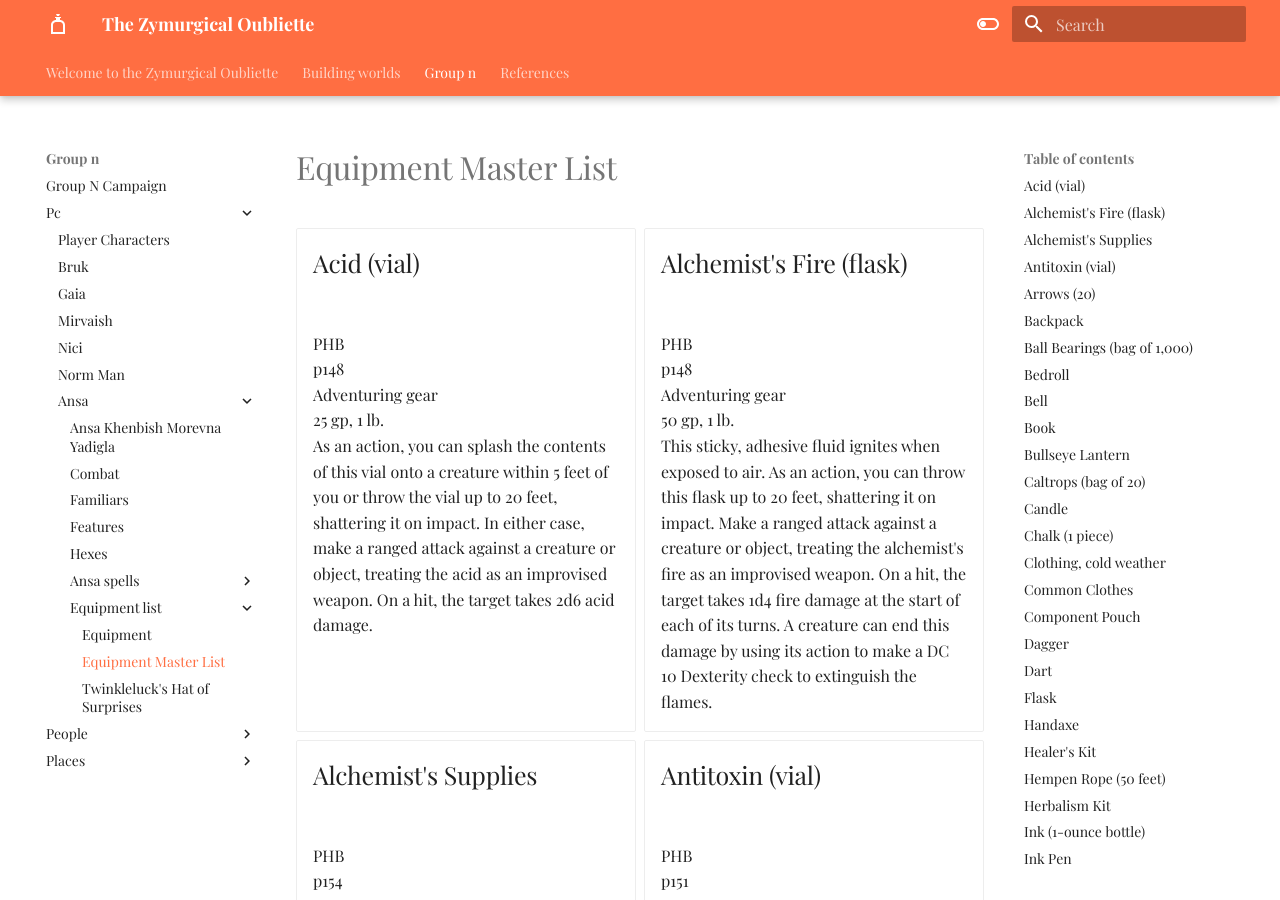
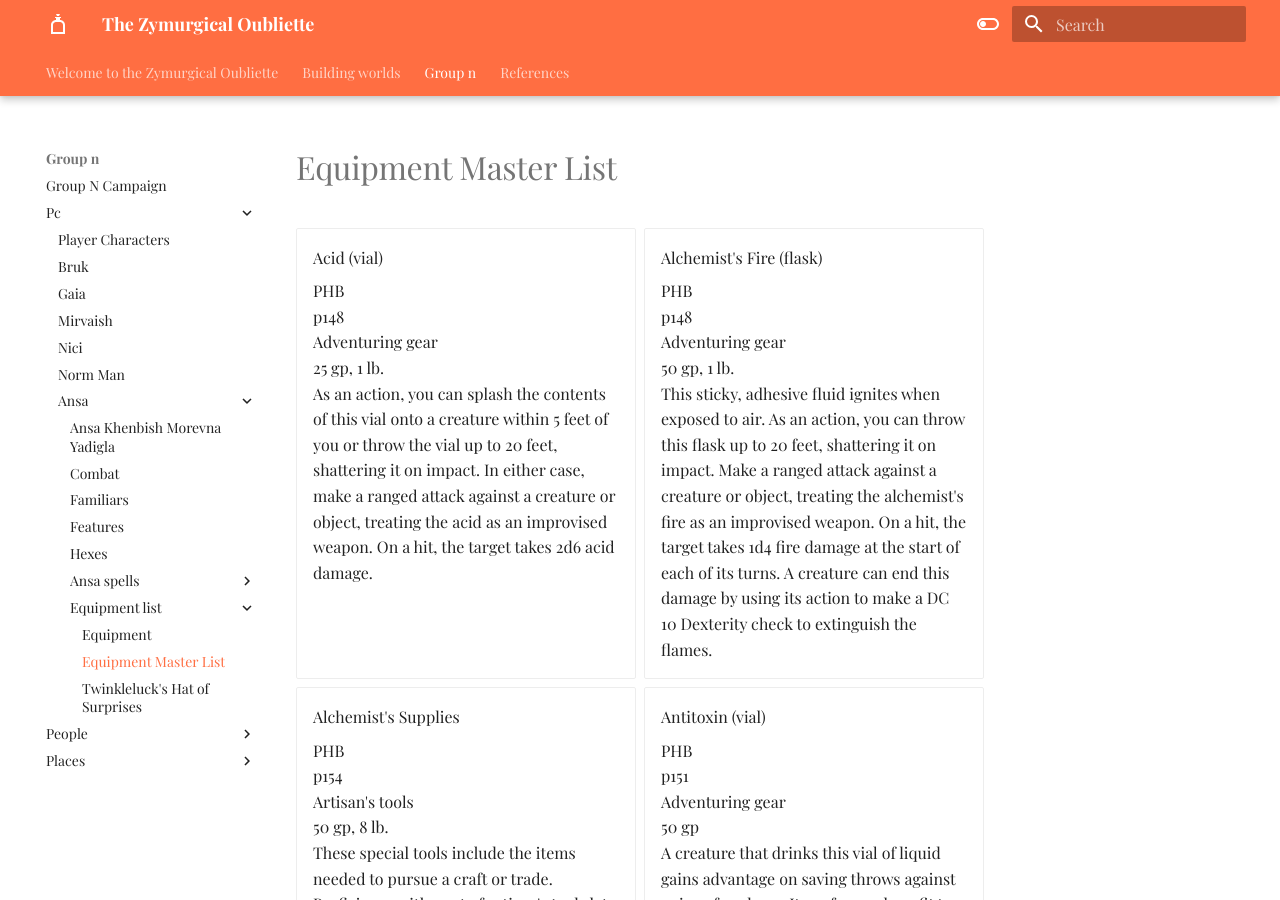
Before and after one commit to Half-Guinea-Press/zymurgical-oubliette, an MkDocs documentation site: the page built from docs/group-n/pc/ansa/equipment_list/master list.md, in a window 1280 px wide and 900 px high. Built offline with MkDocs 1.6.1 and Material for MkDocs 9.7.7, drawn with Linux system fonts in a browser that asks for light colours; some web fonts are replaced; comment, search, counter and statistics services are not loaded.

Commit message:
Update master list.md

```diff
--- a/docs/group-n/pc/ansa/equipment_list/master list.md
+++ b/docs/group-n/pc/ansa/equipment_list/master list.md
@@ -2,21 +2,24 @@
 
 <div class="grid cards" markdown>
 
--   ## Acid (vial)<br>
+-   Acid (vial)
+
     PHB<br>
     p148<br>
     Adventuring gear<br>
     25 gp, 1 lb.<br>
     As an action, you can splash the contents of this vial onto a creature within 5 feet of you or throw the vial up to 20 feet, shattering it on impact. In either case, make a ranged attack against a creature or object, treating the acid as an improvised weapon. On a hit, the target takes 2d6 acid damage.
 
--   ## Alchemist's Fire (flask)<br>
+-   Alchemist's Fire (flask)
+
     PHB<br>
     p148<br>
     Adventuring gear<br>
     50 gp, 1 lb.<br>
     This sticky, adhesive fluid ignites when exposed to air. As an action, you can throw this flask up to 20 feet, shattering it on impact. Make a ranged attack against a creature or object, treating the alchemist's fire as an improvised weapon. On a hit, the target takes 1d4 fire damage at the start of each of its turns. A creature can end this damage by using its action to make a DC 10 Dexterity check to extinguish the flames.
 
--   ## Alchemist's Supplies<br>
+-   Alchemist's Supplies
+
     PHB<br>
     p154<br>
     Artisan's tools<br>
@@ -36,80 +39,92 @@
     Neutralize acid	20<br>
     See the Tool Proficiencies entry for more information.
 
--   ## Antitoxin (vial)<br>
+-   Antitoxin (vial)
+
     PHB<br>
     p151<br>
     Adventuring gear<br>
     50 gp<br>
     A creature that drinks this vial of liquid gains advantage on saving throws against poison for 1 hour. It confers no benefit to undead or constructs.
 
--   ## Arrows (20)<br>
+-   Arrows (20)
+
     PHB<br>
     p150<br>
     Ammunition<br>
     1 gp, 1 lb.
 
--   ## Backpack<br>
+-   Backpack
+
     PHB<br>
     p153<br>
     Adventuring gear<br>
     2 gp, 5 lb.<br>
     A backpack can hold one cubic foot or 30 pounds of gear. You can also strap items, such as a bedroll or a coil of rope, to the outside of a backpack.
 
--   ## Ball Bearings (bag of 1,000)<br>
+-   Ball Bearings (bag of 1,000)
+
     PHB<br>
     p151<br>
     Adventuring gear<br>
     1 gp, 2 lb.<br>
     As an action, you can spill these tiny metal balls from their pouch to cover a level area 10 feet square. A creature moving across the covered area must succeed on a DC 10 Dexterity saving throw or fall prone. A creature moving through the area at half speed doesn't need to make the saving throw.
 
--   ## Bedroll<br>
+-   Bedroll
+
     PHB<br>
     p150<br>
     Adventuring gear<br>
     1 gp, 7 lb.
 
--   ## Bell<br>
+-   Bell
+
     PHB<br>
     p150<br>
     Adventuring gear<br>
     1 gp
 
--   ## Book<br>
+-   Book
+
     PHB<br>
     p151<br>
     Adventuring gear<br>
     25 gp, 5 lb.<br>
     A book might contain poetry, historical accounts, information pertaining to a particular field of lore, diagrams and notes on gnomish contraptions, or just about anything else that can be represented using text or pictures. A book of spells is a spellbook.
 
--   ## Bullseye Lantern<br>
+-   Bullseye Lantern
+
     PHB<br>
     p152<br>
     Adventuring gear<br>
     10 gp, 2 lb.<br>
     A bullseye lantern casts bright light in a 60-foot cone and dim light for an additional 60 feet. Once lit, it burns for 6 hours on a flask (1 pint) of oil.
 
--   ## Caltrops (bag of 20)<br>
+-   Caltrops (bag of 20)
+
     PHB<br>
     p151<br>
     Adventuring gear<br>
     1 gp, 2 lb.<br>
     As an action, you can spread a single bag of caltrops to cover a 5-foot-square area. Any creature that enters the area must succeed on a DC 15 Dexterity saving throw or stop moving and take 1 piercing damage. Until the creature regains at least 1 hit point, its walking speed is reduced by 10 feet. A creature moving through the area at half speed doesn't need to make the saving throw.
 
--   ## Candle<br>
+-   Candle
+
     PHB<br>
     p151<br>
     Adventuring gear<br>
     1 cp<br>
     For 1 hour, a candle sheds bright light in a 5-foot radius and dim light for an additional 5 feet.
 
--   ## Chalk (1 piece)<br>
+-   Chalk (1 piece)
+
     PHB<br>
     p150<br>
     Adventuring gear<br>
     1 cp
 
--   ## Clothing, cold weather<br>
+-   Clothing, cold weather
+
     IDRotF<br>
     p20<br>
     Adventuring gear<br>
@@ -117,20 +132,23 @@
     This outfit consists of a heavy fur coat or cloak over layers of wool clothing, as well as a fur-lined hat or hood, goggles, and fur-lined leather boots and gloves.<br>
     As long as cold weather clothing remains dry, its wearer automatically succeeds on saving throws against the effects of extreme cold.
 
--   ## Common Clothes<br>
+-   Common Clothes
+
     PHB<br>
     p150<br>
     Adventuring gear<br>
     5 sp, 3 lb.
 
--   ## Component Pouch<br>
+-   Component Pouch
+
     PHB<br>
     p151<br>
     Adventuring gear<br>
     25 gp, 2 lb.<br>
     A component pouch is a small, watertight leather belt pouch that has compartments to hold all the material components and other special items you need to cast your spells, except for those components that have a specific cost (as indicated in a spell's description).
 
--   ## Dagger<br>
+-   Dagger
+
     PHB<br>
     p149<br>
     Weapon<br>
@@ -140,7 +158,8 @@
     Light. A light weapon is small and easy to handle, making it ideal for use when fighting with two weapons.<br>
     Thrown. If a weapon has the thrown property, you can throw the weapon to make a ranged attack. If the weapon is a melee weapon, you use the same ability modifier for that attack roll and damage roll that you would use for a melee attack with the weapon. For example, if you throw a handaxe, you use your Strength, but if you throw a dagger, you can use either your Strength or your Dexterity, since the dagger has the finesse property.
 
--   ## Dart<br>
+-   Dart
+
     PHB<br>
     p149<br>
     Weapon<br>
@@ -150,14 +169,16 @@
     Finesse. When making an attack with a finesse weapon, you use your choice of your Strength or Dexterity modifier for the attack and damage rolls. You must use the same modifier for both rolls.<br>
     Thrown. If a weapon has the thrown property, you can throw the weapon to make a ranged attack. If the weapon is a melee weapon, you use the same ability modifier for that attack roll and damage roll that you would use for a melee attack with the weapon. For example, if you throw a handaxe, you use your Strength, but if you throw a dagger, you can use either your Strength or your Dexterity, since the dagger has the finesse property.
 
--   ## Flask<br>
+-   Flask
+
     PHB<br>
     p153<br>
     Adventuring gear<br>
     2 cp, 1 lb.<br>
     A flask holds 1 pint of liquid.
 
--   ## Handaxe<br>
+-   Handaxe
+
     PHB<br>
     p149<br>
     Weapon<br>
@@ -166,21 +187,24 @@
     Light. A light weapon is small and easy to handle, making it ideal for use when fighting with two weapons.<br>
     Thrown. If a weapon has the thrown property, you can throw the weapon to make a ranged attack. If the weapon is a melee weapon, you use the same ability modifier for that attack roll and damage roll that you would use for a melee attack with the weapon. For example, if you throw a handaxe, you use your Strength, but if you throw a dagger, you can use either your Strength or your Dexterity, since the dagger has the finesse property.
 
--   ## Healer's Kit<br>
+-   Healer's Kit
+
     PHB<br>
     p151<br>
     Adventuring gear<br>
     5 gp, 3 lb.<br>
     This kit is a leather pouch containing bandages, salves, and splints. The kit has ten uses. As an action, you can expend one use of the kit to stabilize a creature that has 0 hit points, without needing to make a Wisdom (Medicine) check.
 
--   ## Hempen Rope (50 feet)<br>
+-   Hempen Rope (50 feet)
+
     PHB<br>
     p153<br>
     Adventuring gear<br>
     1 gp, 10 lb.<br>
     Rope, whether made of hemp or silk, has 2 hit points and can be burst with a DC 17 Strength check.
 
--   ## Herbalism Kit<br>
+-   Herbalism Kit
+
     PHB<br>
     p154<br>
     Tools<br>
@@ -199,46 +223,53 @@
     Identify poison	20<br>
     See the Tool Proficiencies entry for more information.
 
--   ## Ink (1-ounce bottle)<br>
+-   Ink (1-ounce bottle)
+
     PHB<br>
     p150<br>
     Adventuring gear<br>
     10 gp<br>
     Ink (1-ounce bottle)
 
--   ## Ink Pen<br>
+-   Ink Pen
+
     PHB<br>
     p150<br>
     Adventuring gear<br>
     2 cp
 
--   ## Iron Spikes (10)<br>
+-   Iron Spikes (10)
+
     PHB<br>
     p150<br>
     Adventuring gear<br>
     1 gp, 5 lb.
 
--   ## Mess Kit<br>
+-   Mess Kit
+
     PHB<br>
     p152<br>
     Adventuring gear<br>
     2 sp, 1 lb.<br>
     This tin box contains a cup and simple cutlery. The box clamps together, and one side can be used as a cooking pan and the other as a plate or shallow bowl.
 
--   ## Oil (flask)<br>
+-   Oil (flask)
+
     PHB<br>
     p152<br>
     Adventuring gear<br>
     1 sp, 1 lb.<br>
     Oil usually comes in a clay flask that holds 1 pint. As an action, you can splash the oil in this flask onto a creature within 5 feet of you or throw it up to 20 feet, shattering it on impact. Make a ranged attack against a target creature or object, treating the oil as an improvised weapon. On a hit, the target is covered in oil. If the target takes any fire damage before the oil dries (after 1 minute), the target takes an additional 5 fire damage from the burning oil. You can also pour a flask of oil on the ground to cover a 5-foot-square area, provided that the surface is level. If lit, the oil burns for 2 rounds and deals 5 fire damage to any creature that enters the area or ends its turn in the area. A creature can take this damage only once per turn.
 
--   ## Piton<br>
+-   Piton
+
     PHB<br>
     p150<br>
     Adventuring gear<br>
     5 cp, ¼ lb.
 
--   ## Poisoner's Kit<br>
+-   Poisoner's Kit
+
     PHB<br>
     p154<br>
     Tools<br>
@@ -258,27 +289,31 @@
     Determine the effects of a poison	20<br>
     See the Tool Proficiencies entry for more information.
 
--   ## Rations (1 day)<br>
+-   Rations (1 day)
+
     PHB<br>
     p153<br>
     Adventuring gear<br>
     5 sp, 2 lb.<br>
     Rations consist of dry foods suitable for extended travel, including jerky, dried fruit, hardtack, and nuts.
 
--   ## Sack<br>
+-   Sack
+
     PHB<br>
     p153<br>
     Adventuring gear<br>
     1 cp, ½ lb.<br>
     A sack can hold up to 1 cubic foot or 30 pounds of gear.
 
--   ## Sealing Wax<br>
+-   Sealing Wax
+
     PHB<br>
     p150<br>
     Adventuring gear<br>
     5 sp
 
--   ## Shortbow<br>
+-   Shortbow
+
     PHB<br>
     p149<br>
     Weapon<br>
@@ -289,7 +324,8 @@
     If you use a weapon that has the ammunition property to make a melee attack, you treat the weapon as an improvised weapon. A sling must be loaded to deal any damage when used in this way.<br>
     Two-Handed. This weapon requires two hands to use. This property is relevant only when you attack with the weapon, not when you simply hold it.
 
--   ## Shortsword<br>
+-   Shortsword
+
     PHB<br>
     p149<br>
     Weapon<br>
@@ -298,25 +334,29 @@
     Finesse. When making an attack with a finesse weapon, you use your choice of your Strength or Dexterity modifier for the attack and damage rolls. You must use the same modifier for both rolls.<br>
     Light. A light weapon is small and easy to handle, making it ideal for use when fighting with two weapons.
 
--   ## Shovel<br>
+-   Shovel
+
     PHB<br>
     p150<br>
     Adventuring gear<br>
     2 gp, 5 lb.
 
--   ## Signal Whistle<br>
+-   Signal Whistle
+
     PHB<br>
     p150<br>
     Adventuring gear<br>
     5 cp
 
--   ## Signet Ring<br>
+-   Signet Ring
+
     PHB<br>
     p150<br>
     Adventuring gear<br>
     5 gp
 
--   ## Sling<br>
+-   Sling
+
     PHB<br>
     p149<br>
     Weapon<br>
@@ -326,51 +366,58 @@
     Ammunition. You can use a weapon that has the ammunition property to make a ranged attack only if you have ammunition to fire from the weapon. Each time you attack with the weapon, you expend one piece of ammunition. Drawing the ammunition from a quiver, case, or other container is part of the attack. Loading a one-handed weapon requires a free hand. At the end of the battle, you can recover half your expended ammunition by taking a minute to search the battlefield.<br>
     If you use a weapon that has the ammunition property to make a melee attack, you treat the weapon as an improvised weapon. A sling must be loaded to deal any damage when used in this way.
 
--   ## Sling Bullets (20)<br>
+-   Sling Bullets (20)
+
     PHB<br>
     p150<br>
     Ammunition<br>
     4 cp, 1½ lb.
 
--   ## Studded Leather Armor<br>
+-   Studded Leather Armor
+
     PHB<br>
     p144<br>
     Light armor<br>
     45 gp, 13 lb.	AC 12 + Dex<br>
     Made from tough but flexible leather, studded leather is reinforced with close-set rivets or spikes.
 
--   ## Torch<br>
+-   Torch
+
     PHB<br>
     p153<br>
     Adventuring gear<br>
     1 cp, 1 lb.<br>
     A torch burns for 1 hour, providing bright light in a 20-foot radius and dim light for an additional 20 feet. If you make a melee attack with a burning torch and hit, it deals 1 fire damage.
 
--   ## Traveler's Clothes<br>
+-   Traveler's Clothes
+
     PHB<br>
     p150<br>
     Adventuring gear<br>
     2 gp, 4 lb.
 
--   ## Two-Person Tent<br>
+-   Two-Person Tent
+
     PHB<br>
     p153<br>
     Adventuring gear<br>
     2 gp, 20 lb.<br>
     A simple and portable canvas shelter, a tent sleeps two.
 
--   ## Vial<br>
+-   Vial
+
     PHB<br>
     p153<br>
     Adventuring gear<br>
     1 gp<br>
     A vial can hold up to 4 ounces of liquid.
 
--   ## Waterskin<br>
+-   Waterskin
+
     PHB<br>
     p153<br>
     Adventuring gear<br>
     2 sp, 5 lb. (full)<br>
-    A waterskin can hold up to 4 pints of liquid.<br>
+    A waterskin can hold up to 4 pints of liquid.
 
 </div>
```
